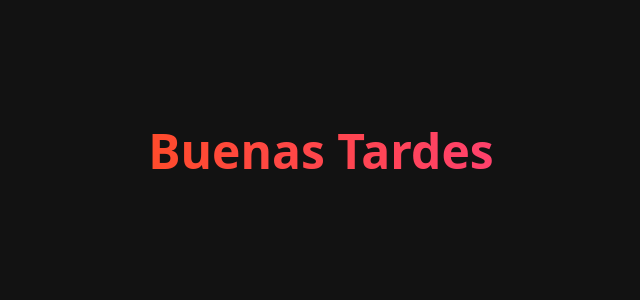
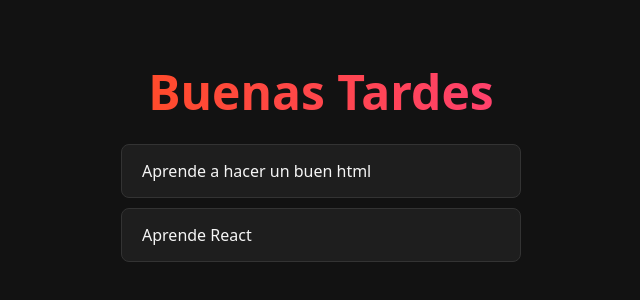
Before and after one commit to Diego583-r/proyecto-web-marcosrh, a plain HTML site: page index.html in a window 1280 px wide. Shown: the part 240-540 px from the top of the page, without its empty margins (319-959 px from the left). Drawn offline with Linux system fonts and the light colour scheme.

Commit message:
Añado lis dentro de la lista ul

```diff
--- a/index.html
+++ b/index.html
@@ -9,7 +9,8 @@
 <body>
     <h1>Buenas Tardes</h1>
     <ul>
-
+    <li>Aprende a hacer un buen html</li>
+    <li>Aprende React</li>
     </ul>
     <script>
         alert("DIEGO ES TO GAY")
```
